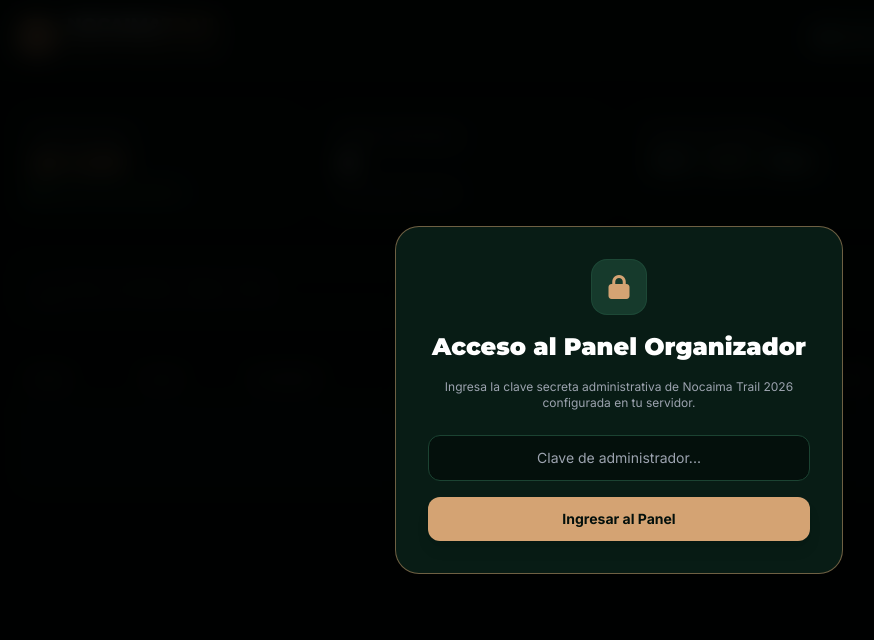
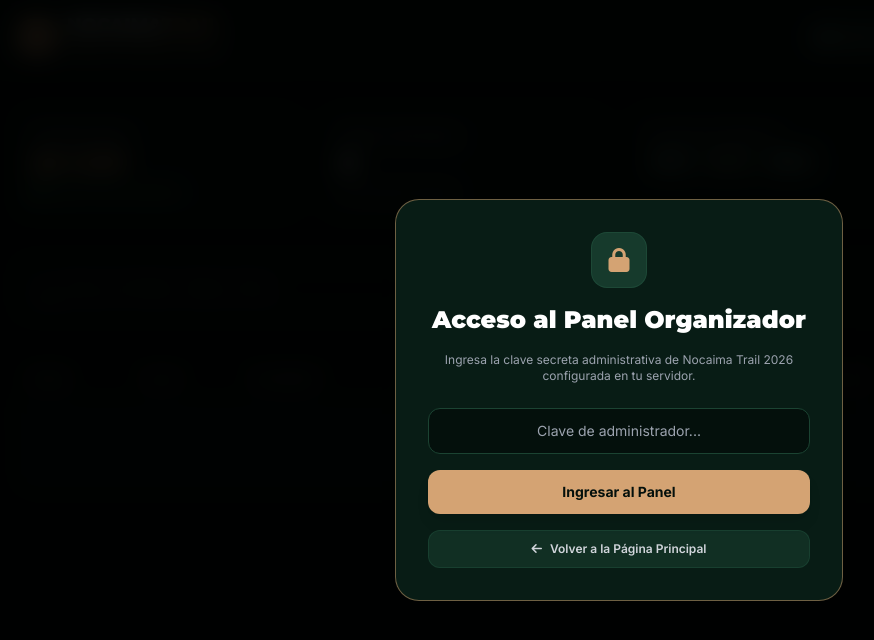
Before and after one commit to cchernandezsilva-wq/nocaima-trail-2026, a website: page admin/index.html in a window 1280 px wide. Shown: the whole page, without its empty margins (21-895 px from the left). Drawn offline with nearby package versions, Linux system fonts and the light colour scheme.

Commit message:
Add back to home button in admin login modal

```diff
--- a/admin/index.html
+++ b/admin/index.html
@@ -70,6 +70,9 @@
                 <button type="submit" class="w-full py-3 bg-nature-accent hover:bg-white text-nature-900 font-bold rounded-xl text-sm transition-all shadow-lg">
                     Ingresar al Panel
                 </button>
+                <a href="../index.html" class="inline-flex items-center justify-center gap-2 w-full py-2.5 bg-nature-700/50 hover:bg-nature-700 text-gray-300 hover:text-white font-semibold rounded-xl text-xs transition-all border border-nature-600/40">
+                    <i class="fas fa-arrow-left"></i> Volver a la Página Principal
+                </a>
             </form>
             <p id="auth-error" class="hidden text-xs text-red-400 font-semibold"></p>
         </div>
```
